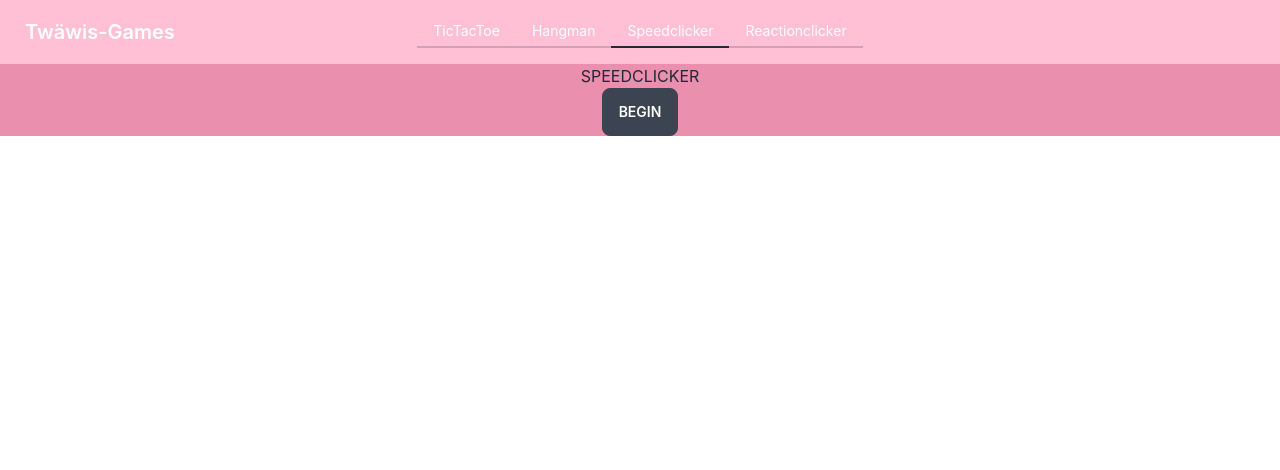
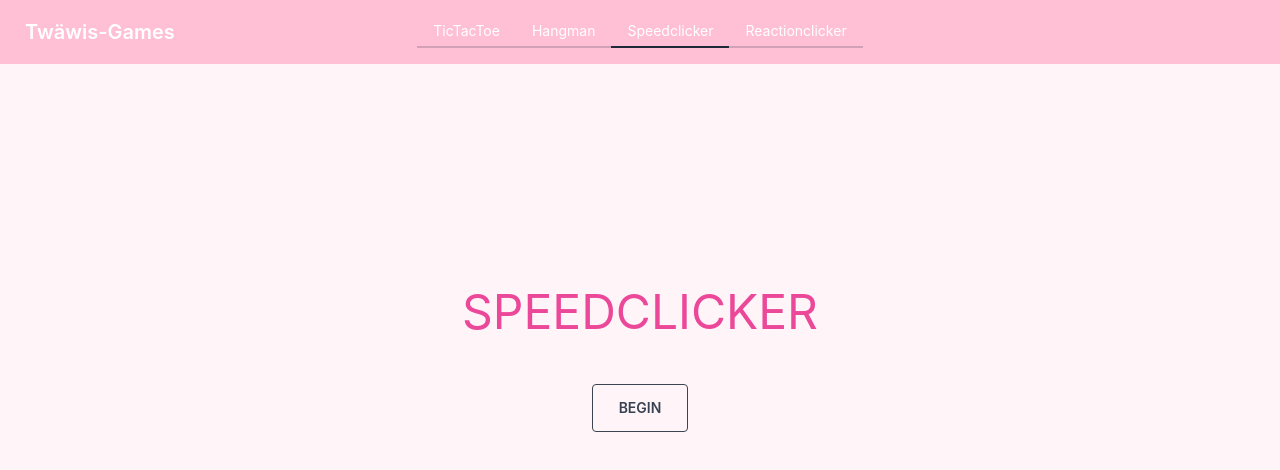
Before and after one commit to benjyros/Webgames2.0, a React (Create React App) app: page /#/speedclicker in a window 1280 px wide. Shown: the top 470 px of the page. Built offline with nearby package versions, Linux system fonts and the light colour scheme.

Commit message:
added design to speedclicker (#14)

```diff
--- a/src/components/Speedclicker.js
+++ b/src/components/Speedclicker.js
@@ -1,10 +1,9 @@
 import React, { useState, useEffect } from 'react';
-import { useNavigate } from 'react-router-dom';
 
 import Navbar from './Navbar';
+import finish from '../images/finish.png';
 
 export default function Speedclicker() {
-    const [loading, setLoading] = useState(false);
     const [clicks, setClicks] = useState(0);
     const [showBeginScreen, setShowBeginScreen] = useState(true);
     const [showStartScreen, setShowStartScreen] = useState(false);
@@ -27,14 +26,8 @@ export default function Speedclicker() {
     useEffect(() => {
         if (countdown === 0) {
             setGameStarted(false);
-            // Timer has ended, do something here
         }
     }, [countdown]);
-
-    const navigate = useNavigate();
-    if (loading) {
-        return <div className='flex h-screen items-center justify-center'><h1 className='text-2xl font-bold text-center'>Loading...</h1></div>;
-    }
 
     function handleBeginClick() {
         setShowBeginScreen(false);
@@ -60,15 +53,14 @@ export default function Speedclicker() {
     }
 
     return (
-        <section className="bg-[#ffe0e9] dark:bg-[#ffe0e9]">
+        <section className="bg-[#fff5f8] justify-center select-none">
             <Navbar />
-            <div id="gameContent" style={{ backgroundColor: "#eb8faf" }}>
+            <div id="gameContent" className="flex h-screen text-center justify-center">
                 {showBeginScreen && (
-                    <div>
-                        <div id="gameTitle">SPEEDCLICKER</div>
+                    <div className='mt-56'>
+                        <p className='mb-12 text-center text-pink-500 text-5xl'>SPEEDCLICKER</p>
                         <button
-                            id="startButton"
-                            className="btn"
+                            className="btn w-24 m-auto cursor-pointer bg-[#fff5f8] rounded text-center text-gray-700 hover:bg-pink-200"
                             onClick={() => handleBeginClick()}
                         >
                             BEGIN
@@ -76,48 +68,46 @@ export default function Speedclicker() {
                     </div>
                 )}
                 {showStartScreen && (
-                    <div>
+                    <div className='mt-36'>
                         <div
-                            id="start"
+                            className='justify-center text-white items-center flex h-[500px] w-[500px] bg-[#eb8faf] border-2 border-gray-400 rounded'
                             onClick={() => handleStartClick()}
                         >
-                            <div id="startScreen">
                             <div>
-                                    <h3>Speedclicker</h3>
+                                <p className='text-2xl font-bold'>Speedclicker</p>
                                 <p>
                                     As soon the screen turns to light purple, click as often as you
                                     can.
                                 </p>
                                 <br />
-                                    <h5>click to start</h5>
-                                </div>
+                                <p className='text-xl font-bold'>click to start</p>
                             </div>
                         </div>
                     </div>
                 )}
                 {showGameScreen && (
+                    <div className='mt-36'>
+                        {gameStarted ? (
+                            <div className='justify-center text-white items-center flex h-[500px] w-[500px] bg-[#eb8faf] border-2 border-gray-400 rounded' onClick={() => handleGameClick()}>
                                 <div>
-                        {gameStarted ? (
-                            <div id="game" onClick={() => handleGameClick()}>
-                                <div id="play">
-                                    <h4 id="countdown">Timer: {(countdown / 1000).toFixed(2)}</h4>
-                                    <h4 id="currentClicks">
+                                    <p className='font-bold text-xl'>Timer: {(countdown / 1000).toFixed(2)}</p>
+                                    <p className='font-bold text-xl'>
                                         Current clicks/s: {(clicks / (timer / 1000)).toFixed(2)}
-                                    </h4>
-                                    <h4 id="clicks">Clicks: {clicks}</h4>
+                                    </p>
+                                    <p className='font-bold text-xl'>Clicks: {clicks}</p>
                                 </div>
                             </div>
                         ) : (
                             <div id="game">
-                                <div id="end">
+                                <div id="end" className='justify-center text-white items-center flex h-[500px] w-[500px] bg-[#eb8faf] border-2 border-gray-400 rounded'>
                                     <div>
-                                        <img src="../Images/finish.png" alt="" id="finishFlag" />
-                                        <h4>You did {clicks / (timer / 1000)} clicks/s</h4>
-                                        <h6>total of {clicks} clicks in 8 secs</h6>
+                                        <img className='mb-10 mx-auto' src={finish} alt="finishflag"/>
+                                        <p className='font-bold text-2xl'>You did {clicks / (timer / 1000)} clicks/s</p>
+                                        <p className='font-bold mb-3'>total of {clicks} clicks in 8 secs</p>
                                         <hr />
                                     </div>
                                 </div>
-                                <button id="replay" className="btn" onClick={() => handleRestartClick()}>
+                                <button className="btn mt-10 w-24 m-auto cursor-pointer bg-[#fff5f8] rounded text-center text-gray-700 hover:bg-pink-200" onClick={() => handleRestartClick()}>
                                     RESTART
                                 </button>
                             </div>
--- a/src/index.css
+++ b/src/index.css
@@ -15,8 +15,3 @@ code {
   font-family: source-code-pro, Menlo, Monaco, Consolas, 'Courier New',
     monospace;
 }
-
-#navbar,
-#root {
-  user-select: none;
-}
```
Also changed, not shown: src/images/finish.png (added), tailwind.config.js (line endings or trailing spaces). Lines whose indentation alone changed are shown as unchanged.
